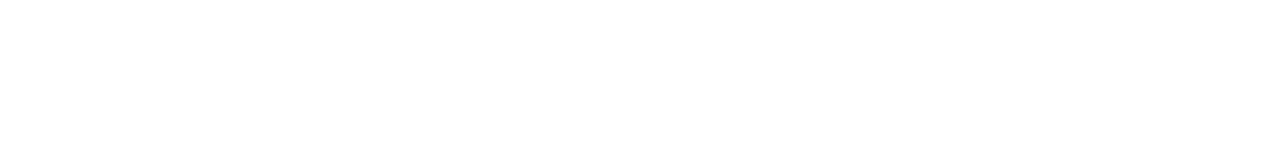
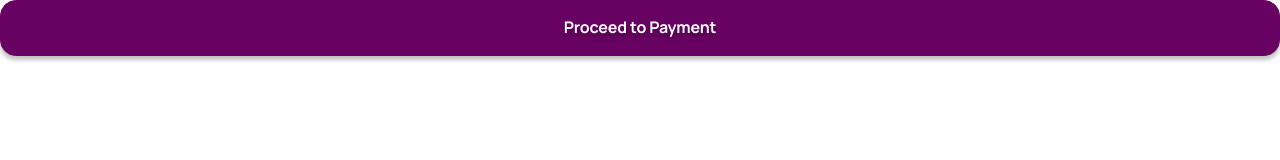
Before and after one commit to griffin94/Simplified-order-summary, a website built with Vite: page index.html in a window 1280 px wide. Built offline with nearby package versions, Linux system fonts and the light colour scheme.

Commit message:
Added scss constans, fonts, developed button component

```diff
--- a/index.html
+++ b/index.html
@@ -3,11 +3,19 @@
   <head>
     <meta charset="UTF-8" />
     <meta name="viewport" content="width=device-width, initial-scale=1.0" />
+    <link rel="preconnect" href="https://fonts.googleapis.com" />
+    <link rel="preconnect" href="https://fonts.gstatic.com" crossorigin />
+    <link
+      href="https://fonts.googleapis.com/css2?family=Manrope:wght@500;700&display=swap"
+      rel="stylesheet"
+    />
     <link rel="stylesheet" href="./src/styles/index.scss" />
     <title>Simplified order summary</title>
   </head>
 
   <body>
-    <div id="home-page"></div>
+    <div id="home-page">
+      <button class="button">Proceed to Payment</button>
+    </div>
   </body>
 </html>
--- /dev/null
+++ b/src/styles/abstracts/_breakpoints.scss
@@ -0,0 +1,2 @@
+$desktop: 1440px;
+$tablet: 834px;
--- /dev/null
+++ b/src/styles/abstracts/_colors.scss
@@ -0,0 +1,7 @@
+$primary: #680262;
+$primary-hover: #490245;
+$title: #151827;
+$background: #f8f9fe;
+$body: #85859b;
+$stroke: #cfd1dd;
+$white: #fff;
--- /dev/null
+++ b/src/styles/abstracts/_constans.scss
@@ -0,0 +1 @@
+$rounding: 16px;
--- a/src/styles/abstracts/_index.scss
+++ b/src/styles/abstracts/_index.scss
@@ -0,0 +1,3 @@
+@forward './breakpoints';
+@forward './colors';
+@forward './constans';
--- /dev/null
+++ b/src/styles/components/Button/_button.scss
@@ -0,0 +1,26 @@
+@use "../../abstracts" as a;
+
+.button {
+  width: 100%;
+  height: 56px;
+  display: flex;
+  justify-content: center;
+  align-items: center;
+  text-align: center;
+  border: 1px solid a.$primary;
+  border-radius: a.$rounding;
+  background-color: a.$primary;
+  box-shadow: 0px 4px 4px rgba(0, 0, 0, 0.25);
+
+  color: a.$white;
+  font-size: 16px;
+  font-weight: 700;
+  line-height: 160%;
+  letter-spacing: -0.01em;
+  text-shadow: 0px 4px 4px rgba(0, 0, 0, 0.25);
+
+  &:hover {
+    background-color: a.$primary-hover;
+    border-color: a.$primary-hover;
+  }
+}
--- a/src/styles/components/_index.scss
+++ b/src/styles/components/_index.scss
@@ -0,0 +1 @@
+@forward './Button/button';
--- a/src/styles/index.scss
+++ b/src/styles/index.scss
@@ -0,0 +1,12 @@
+@use "./components";
+
+* {
+  margin: 0;
+  padding: 0;
+  box-sizing: border-box;
+  font-family: 'Manrope', sans-serif;
+}
+
+body {
+  min-height: 100vh;
+}
```
